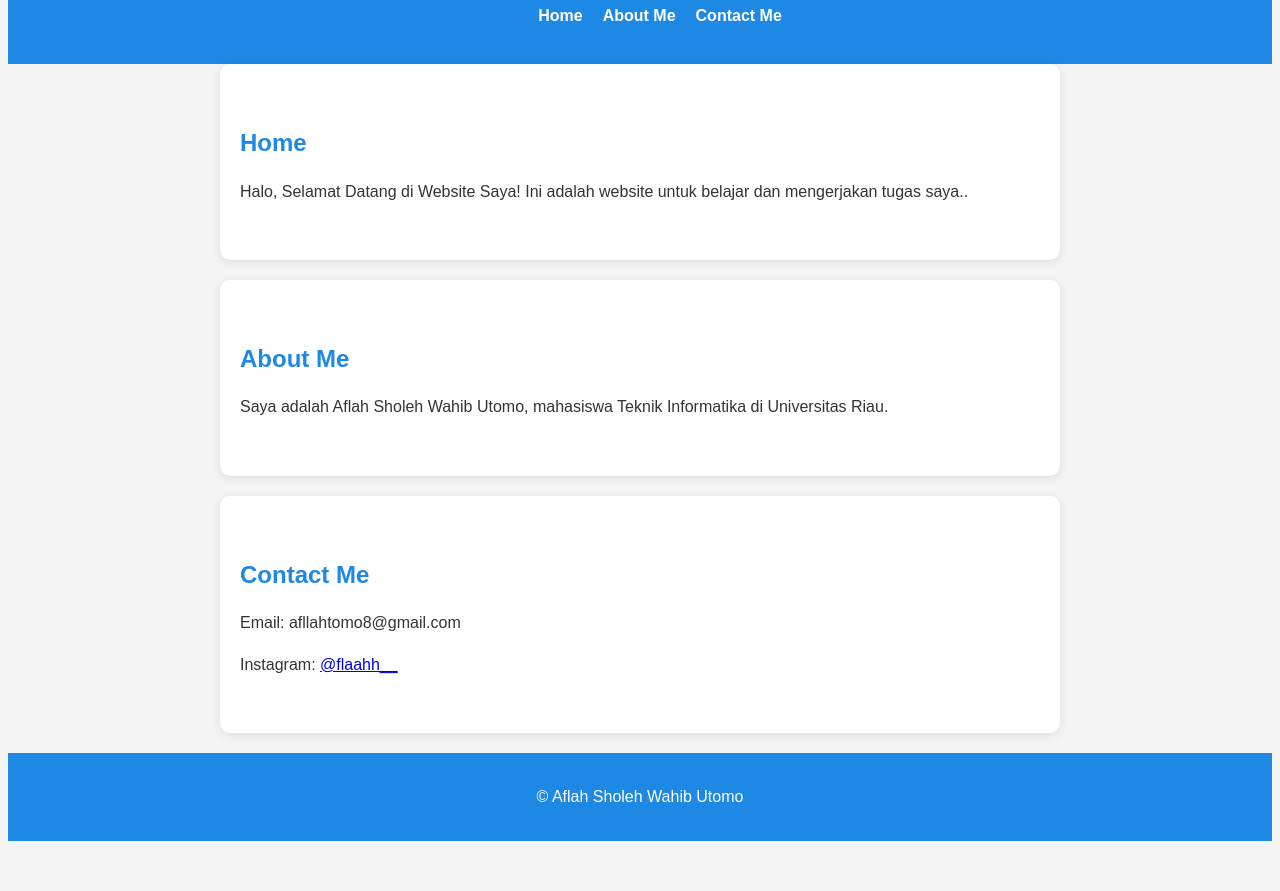
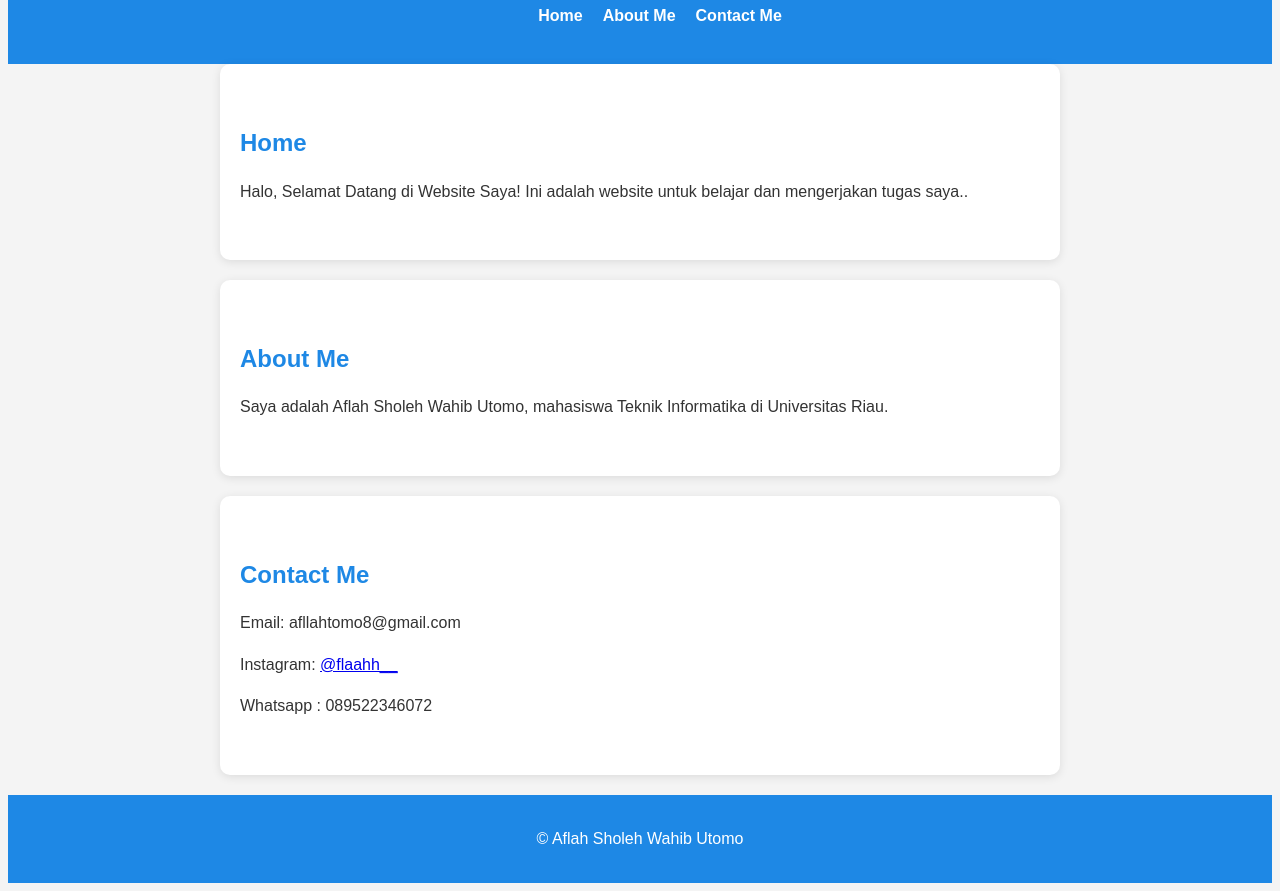
Before and after one commit to Aflahsholeh/Aflahsholeh.github.io, a plain HTML site: page index.html in a window 1280 px wide. Shown: the part 114-1005 px from the top of the page. Before the commit the page ends 963 px from the top, so only its background shows below. Drawn offline with Linux system fonts and the light colour scheme.

Commit message:
Update index.html

```diff
--- a/index.html
+++ b/index.html
@@ -32,6 +32,7 @@
         <h2>Contact Me</h2>
         <p>Email: afllahtomo8@gmail.com</p>
         <p>Instagram: <a href="https://instagram.com/flaahh__" target="_blank">@flaahh__</a></p>
+        <p>Whatsapp : 089522346072</p>
     </section>
 
     <footer>
```
